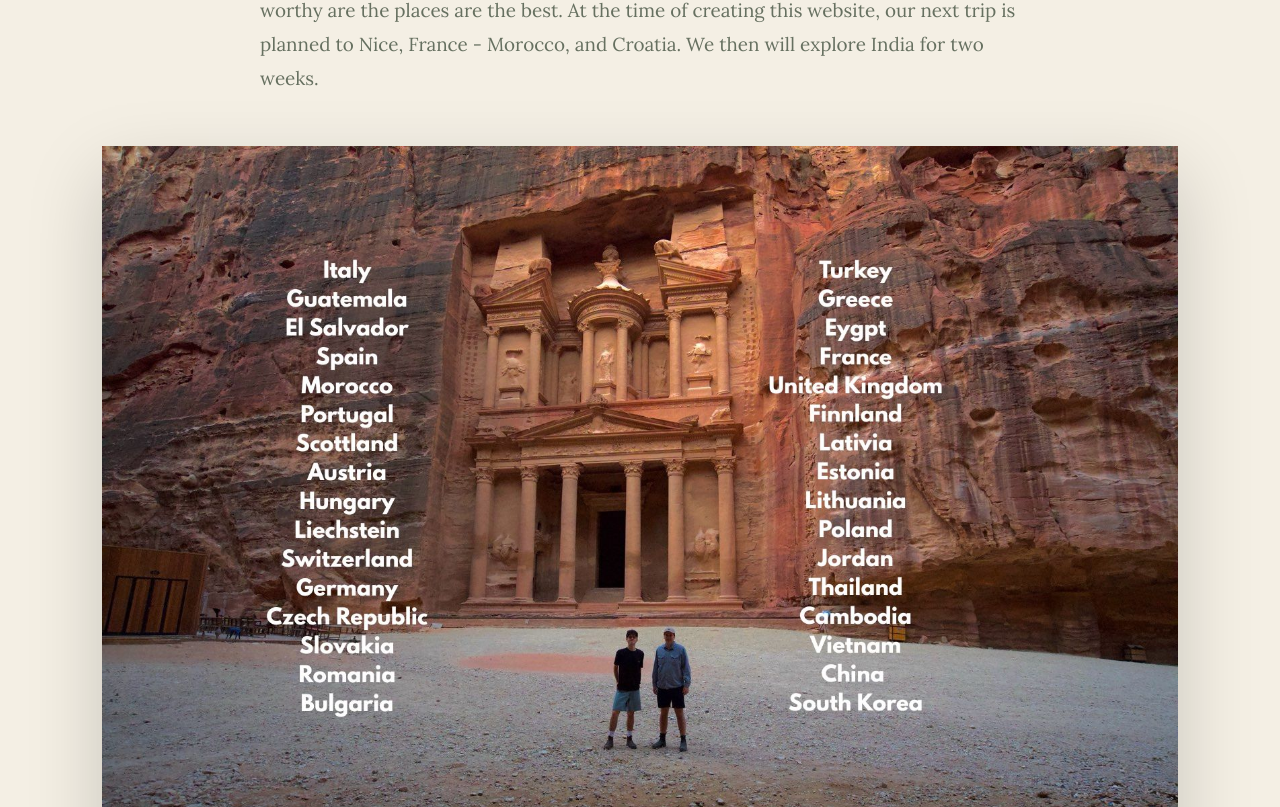
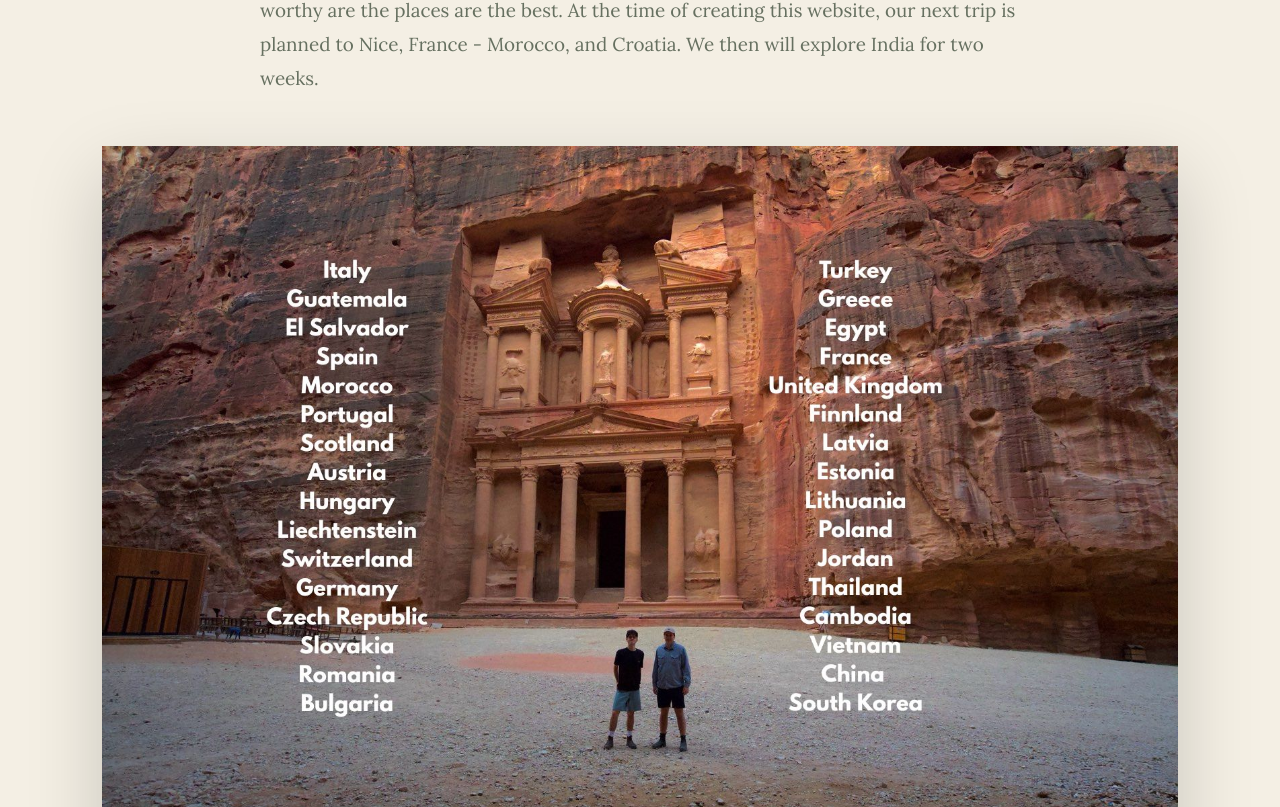
Before and after one commit to xanderlevineschool-glitch/timeflys, a plain HTML site: page index.html in a window 1280 px wide. Shown: the part 4313-5120 px from the top of the page. Drawn offline with Linux system fonts and the light colour scheme.

Commit message:
Replace image finallist1.jpg with finallist2.jpg

```diff
--- a/index.html
+++ b/index.html
@@ -196,7 +196,7 @@
 
     <div class="image-card">
 
-      <img src="img/finallist1.jpg">
+      <img src="img/finallist2.jpg">
 
       <p class="caption">
         This list is growing. More world wonders to come.
```
